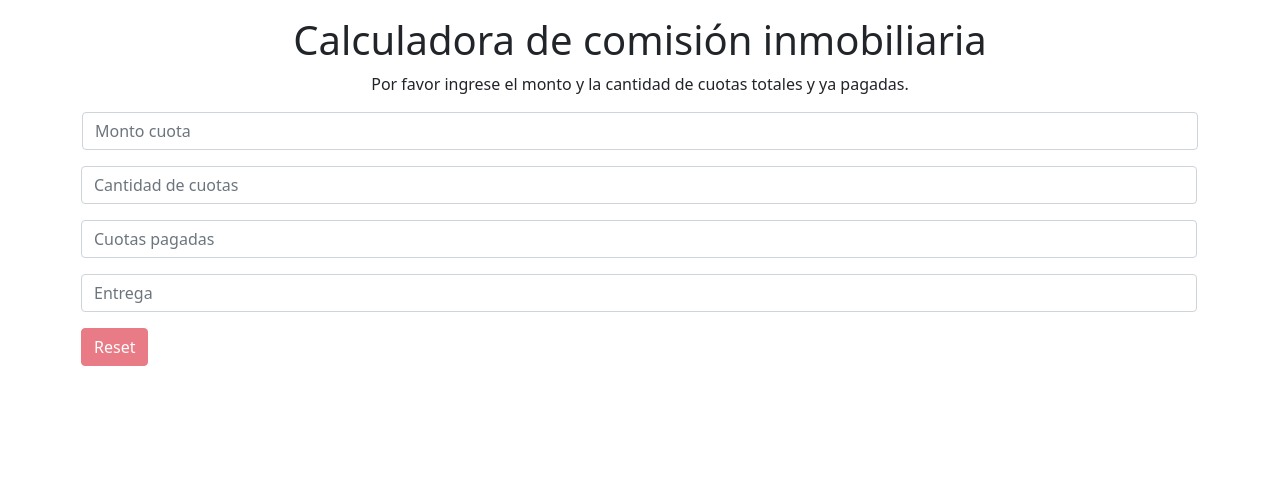
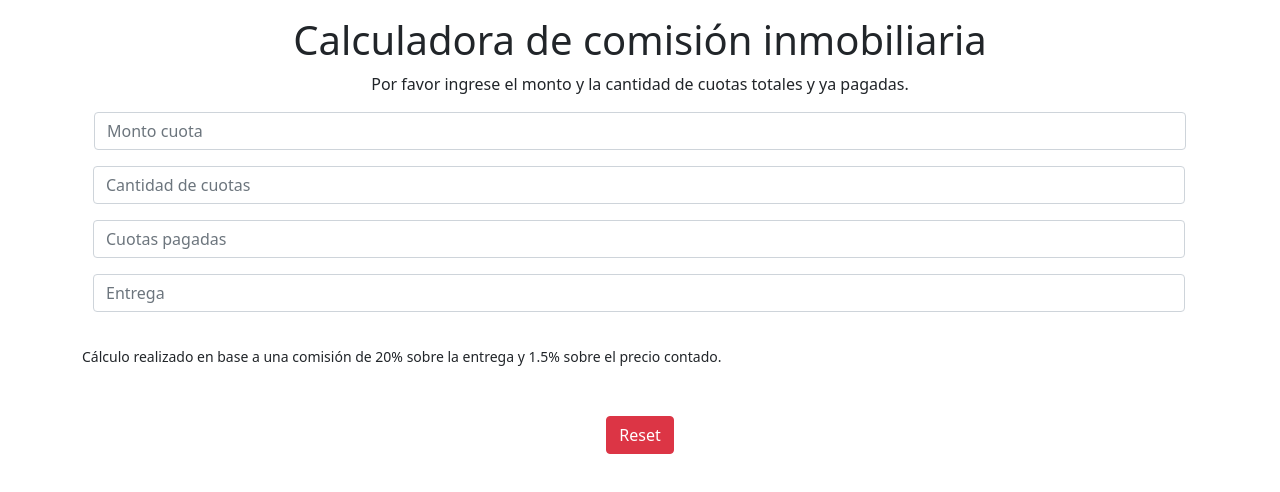
Before and after one commit to fenriquegimenez-zz/comision-miTierra, a React (Create React App) app: page / in a window 1280 px wide. Shown: the top 492 px of the page. Built offline with nearby package versions, Linux system fonts and the light colour scheme.

Commit message:
ul replaced by a table

```diff
--- a/src/App.js
+++ b/src/App.js
@@ -2,12 +2,25 @@ import { CalcForm } from "./CalcForm";
 
 function App() {
   return (
-    <div className="App">
+    <div className="container">
       <h1 className="text-center mt-3">Calculadora de comisión inmobiliaria</h1>
       <p className="text-center">
         Por favor ingrese el monto y la cantidad de cuotas totales y ya pagadas.
       </p>
       <CalcForm></CalcForm>
+      <small className="ml-2">
+        Cálculo realizado en base a una comisión de 20% sobre la entrega y 1.5%
+        sobre el precio contado.
+      </small>
+      <div className="d-flex justify-content-center">
+        <button
+          onClick={() => window.location.reload()}
+          type="submit"
+          className="btn btn-danger text-center mt-5"
+        >
+          Reset
+        </button>
+      </div>
     </div>
   );
 }
--- a/src/CalcForm.js
+++ b/src/CalcForm.js
@@ -21,9 +21,6 @@ export const CalcForm = () => {
   }
   function handleEntrega(event) {
     setEntrega(event.target.value);
-  }
-  function handleButtonSubmit() {
-    window.location.reload();
   }
   return (
     <div className="container">
@@ -60,16 +57,6 @@ export const CalcForm = () => {
             className="form-control"
           />
         </div>
-        <div className="text-center">
-          <button
-            onClick={handleButtonSubmit}
-            type="submit"
-            className="btn btn-danger text-center"
-            disabled={cuota < 1}
-          >
-            Reset
-          </button>
-        </div>
       </form>
 
       {cuota ? (
--- a/src/components/Calculadora.js
+++ b/src/components/Calculadora.js
@@ -34,17 +34,27 @@ export const Calculadora = props => {
   }
 
   return (
-    <div>
-      <ul>
-        <li>El precio total del terreno es: {thousands(precioTotal)}</li>
-        <li>El precio contado del terreno es: {thousands(precioContado)}</li>
-        <li>La comisión total es: {thousands(comisionTotal)}</li>
-        <li>La comisión mensual es: {thousands(comisionMensual)}</li>
-        <li>La comisión restante es: {thousands(comisionRestante)}</li>
-      </ul>
-      <p className="text-danger">
-        * Obs: La parte con la entrega no está terminada
-      </p>
-    </div>
+    <>
+      <div className="d-flex justify-content-center text-center">
+        <table className="table table-bordered">
+          <thead>
+            <tr>
+              <th scope="col">Precio total</th>
+              <th scope="col">Precio contado</th>
+              <th scope="col">Comisión total</th>
+              <th scope="col">Comisión mensual</th>
+              <th scope="col">Comisión restante</th>
+            </tr>
+          </thead>
+          <tr>
+            <td>{thousands(precioTotal)}</td>
+            <td>{thousands(precioContado)}</td>
+            <td>{thousands(comisionTotal)}</td>
+            <td>{thousands(comisionMensual)}</td>
+            <td>{thousands(comisionRestante)}</td>
+          </tr>
+        </table>
+      </div>
+    </>
   );
 };
```
